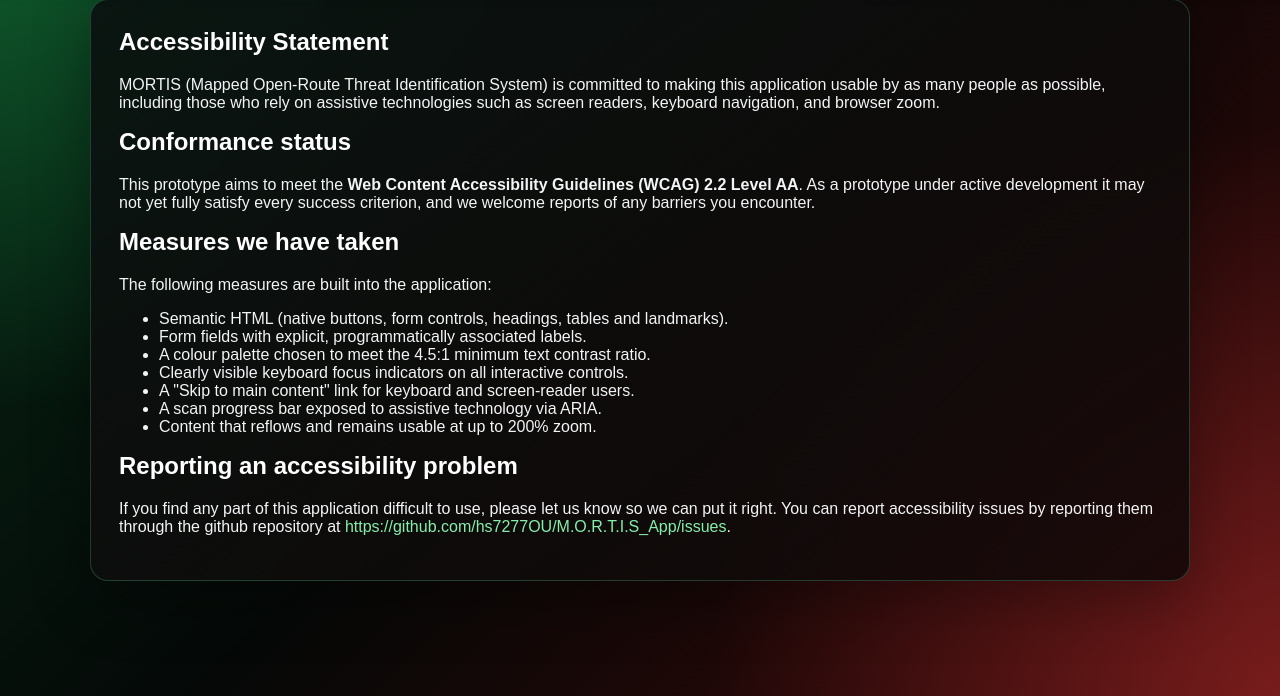
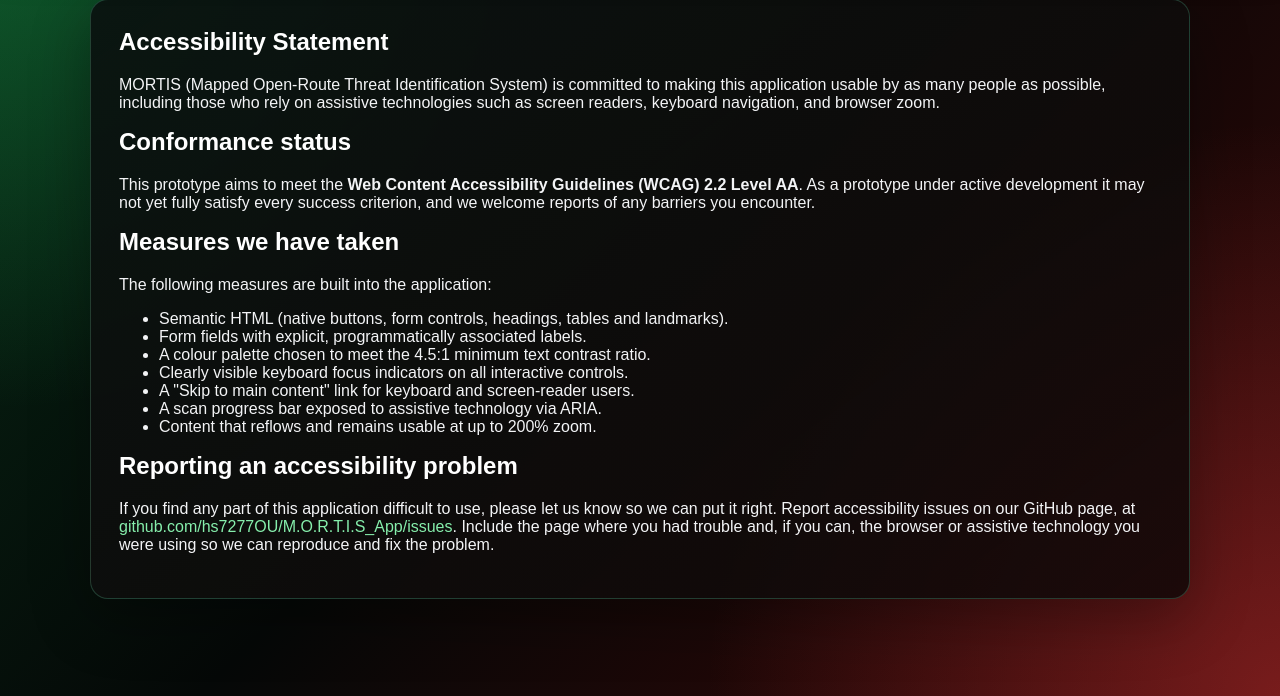
Before and after one commit to hs7277OU/M.O.R.T.I.S_App, a Flask app: page /accessibility in a window 1280 px wide. Shown: the part 104-800 px from the top of the page. Run offline with Flask 3, Linux system fonts and the light colour scheme.

Commit message:
Improve accessibility reporting instructions in accessibility.html

```diff
--- a/app/templates/accessibility.html
+++ b/app/templates/accessibility.html
@@ -33,7 +33,10 @@
   <h2>Reporting an accessibility problem</h2>
   <p>
     If you find any part of this application difficult to use, please let us know so
-    we can put it right. You can report accessibility issues by reporting them through the github repository at <a href="https://github.com/hs7277OU/M.O.R.T.I.S_App/issues?q=is%3Aissue+state%3Aopen+assignee%3A%40me" target="_blank" rel="noopener noreferrer">https://github.com/hs7277OU/M.O.R.T.I.S_App/issues</a>.
+    we can put it right. Report accessibility issues on our GitHub page, at
+    <a href="https://github.com/hs7277OU/M.O.R.T.I.S_App/issues?q=is%3Aissue+state%3Aopen+assignee%3A%40me" target="_blank" rel="noopener noreferrer">github.com/hs7277OU/M.O.R.T.I.S_App/issues</a>.
+    Include the page where you had trouble and, if you can, the browser or assistive
+    technology you were using so we can reproduce and fix the problem.
   </p>
 </section>
 {% endblock %}
```
